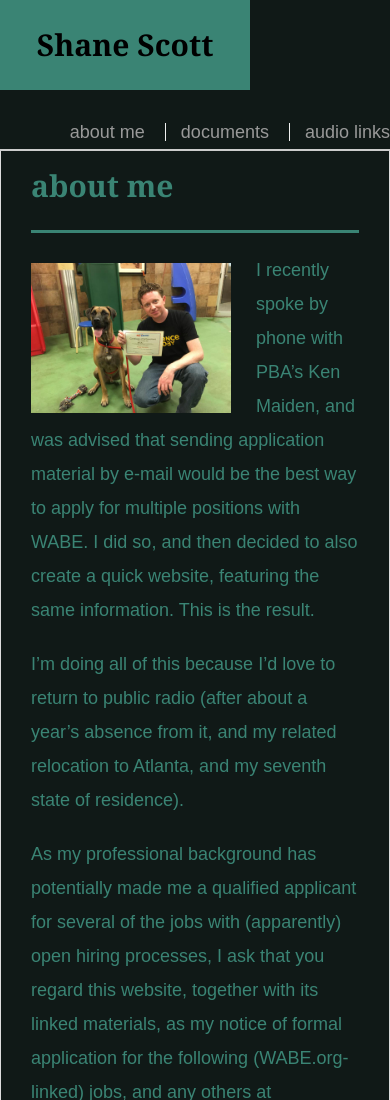
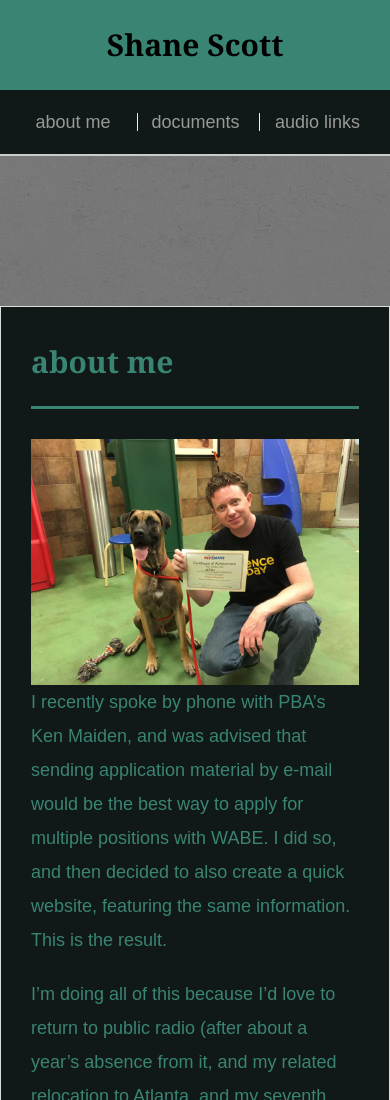
Before and after one commit to bamacanuck/radio, a plain HTML site: page index.html in a window 390 px wide. Shown: the top 1100 px of the page. Drawn offline with Linux system fonts and the light colour scheme.

Commit message:
working on screen-size responsiveness, altering css with @media

```diff
--- a/assets/css/style.css
+++ b/assets/css/style.css
@@ -259,3 +259,45 @@ input[type=submit] {
   background: #4aaaa5;
   border: 0 none;
 }
+
+@media only screen and (max-width: 640px) {
+  #masthead {
+    /* Positioning */
+    position: static;
+    margin-bottom: 20px;
+  }
+
+  header .container {
+    padding: 0;
+  }
+
+  main.container {
+    padding-top: 0;
+  }
+
+  #logo,
+  .work,
+  .auth-image {
+    width: 100%;
+  }
+
+  nav {
+    /* Box-model */
+    width: 100%;
+
+    /* Positioning */
+    margin: 15px 0;
+
+    /* Typography */
+    text-align: center;
+  }
+
+  nav a {
+    /* Box-model */
+    width: 30%;
+    padding-left: 0;
+
+    /* Positioning */
+    margin-left: 0;
+  }
+}
```
